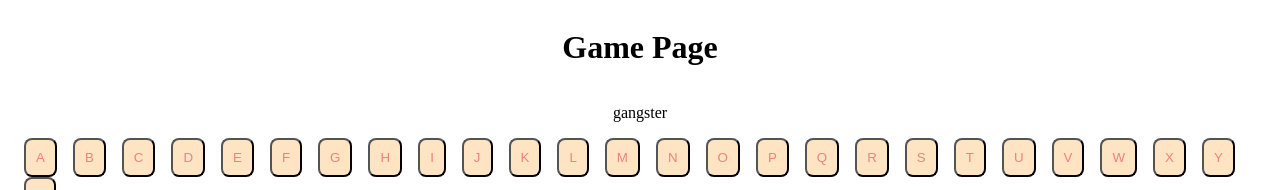
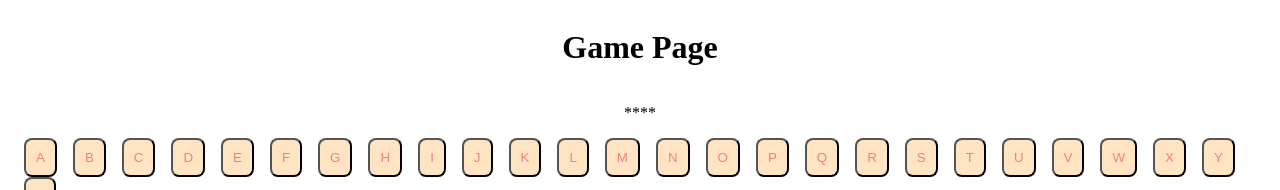
Before and after one commit to jpbaz28/react_hangman, a React (Create React App) app: page /game in a window 1280 px wide. Shown: the top 190 px of the page. Built offline with nearby package versions, Linux system fonts and the light colour scheme.

Commit message:
Added functionality for alphabet buttons WIP

```diff
--- a/src/components/alphabuttons/AlphaButtons.tsx
+++ b/src/components/alphabuttons/AlphaButtons.tsx
@@ -1,10 +1,28 @@
+import { useState } from 'react';
 import './AlphaButtons.css';
 
-export default function AlphaButtons(props: { alpha: string }) {
-  function searchLetter() {}
+export default function AlphaButtons(props: {
+  guess: string;
+  mask: string;
+  answer: string;
+  setGuess: Function;
+  setMask: Function;
+}) {
+  const [guessLetter, setGuessLetter] = useState<string>('');
+  function searchLetter() {
+    setGuessLetter(props.guess);
+    if (props.answer.includes(guessLetter)) {
+      let str = '';
+      for (const char of props.answer) {
+        str += char;
+      }
+      props.setMask(str);
+      // }
+    }
+  }
   return (
     <button className="button" onClick={searchLetter}>
-      {props.alpha}
+      {props.guess}
     </button>
   );
 }
--- a/src/components/answerboard/AnswerBoard.tsx
+++ b/src/components/answerboard/AnswerBoard.tsx
@@ -1,9 +1,29 @@
 import './AnswerBoard.css';
 
-export default function AnswerBoard(props: { answer: string; guess: string }) {
+export default function AnswerBoard(props: {
+  answer: string;
+  setAnswer: Function;
+  guess: string;
+  mask: string;
+}) {
+  // const [mask, setMask] = useState<string>('');
+  // useEffect(() => {
+  //   setMask(props.answer.replace(/([A-Za-z])/gi, '*'));
+  // }, [props.answer]);
+  // useEffect(() => {
+  //   console.log('Hey');
+  //   if (props.answer.includes(props.guess)) {
+  //     const regex = /props.guess/gi;
+  //     let result;
+  //     while ((result = regex.exec(props.answer))) {
+  //       setMask(props.answer);
+  //     }
+  //   }
+  // }, [props.guess, props.answer]);
+
   return (
     <div className="answerboard-wrapper">
-      <p>{props.answer}</p>
+      <p>{props.mask}</p>
     </div>
   );
 }
--- a/src/components/gamepage/GamePage.tsx
+++ b/src/components/gamepage/GamePage.tsx
@@ -1,4 +1,4 @@
-import { useState } from 'react';
+import { useEffect, useState } from 'react';
 import AlphaButtons from '../alphabuttons/AlphaButtons';
 import AnswerBoard from '../answerboard/AnswerBoard';
 import DrawScreen from '../drawscreen/DrawScreen';
@@ -12,14 +12,29 @@ export default function GamePage() {
     'U','V','W','X','Y','Z',
   ]);
   const [guessLetter, setGuessLetter] = useState<string>('');
-  const [answerWord] = useState<string>('gangster');
+  const [answerWord, setAnswerWord] = useState<string>('gang');
+  const [mask, setMask] = useState<string>('');
+  useEffect(() => {
+    setMask(answerWord.replace(/([A-Za-z])/gi, '*'));
+  }, [answerWord]);
   return (
     <div className="gamepage-wrapper">
       <h1>Game Page</h1>
-      <AnswerBoard answer={answerWord} guess={guessLetter} />
+      <AnswerBoard
+        answer={answerWord}
+        setAnswer={setAnswerWord}
+        guess={guessLetter}
+        mask={mask}
+      />
       <div>
         {alphabet.map((alpha) => (
-          <AlphaButtons alpha={alpha} />
+          <AlphaButtons
+            guess={alpha}
+            mask={mask}
+            answer={answerWord}
+            setGuess={setGuessLetter}
+            setMask={setMask}
+          />
         ))}
       </div>
       <DrawScreen />
```
